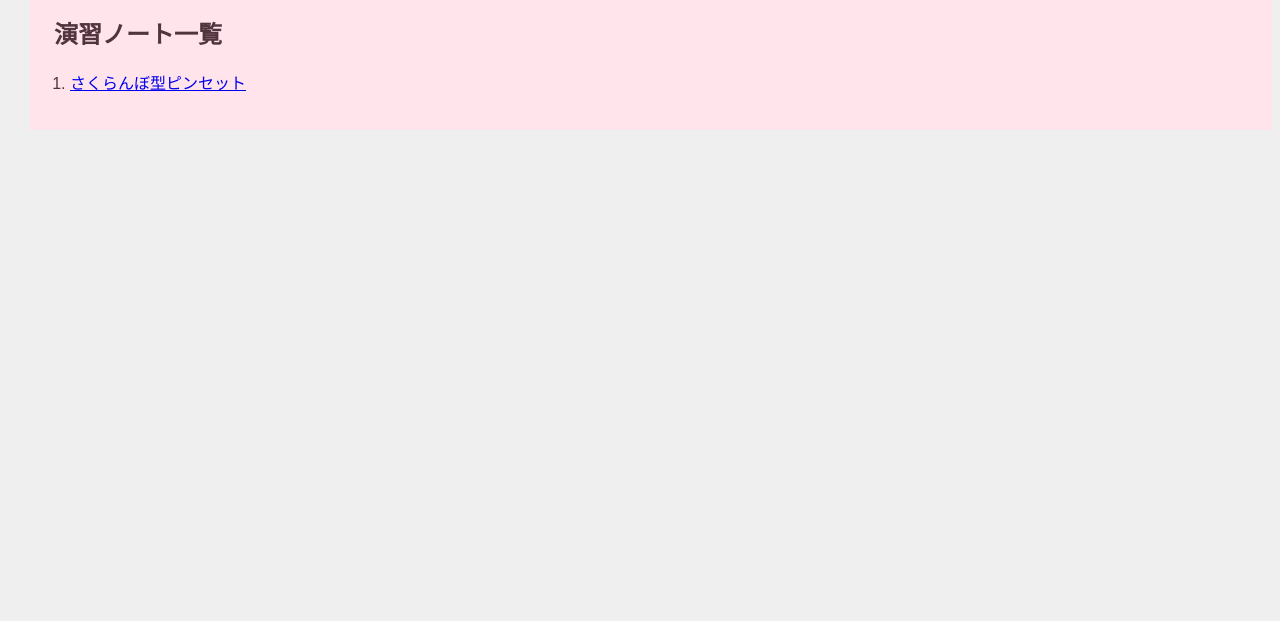
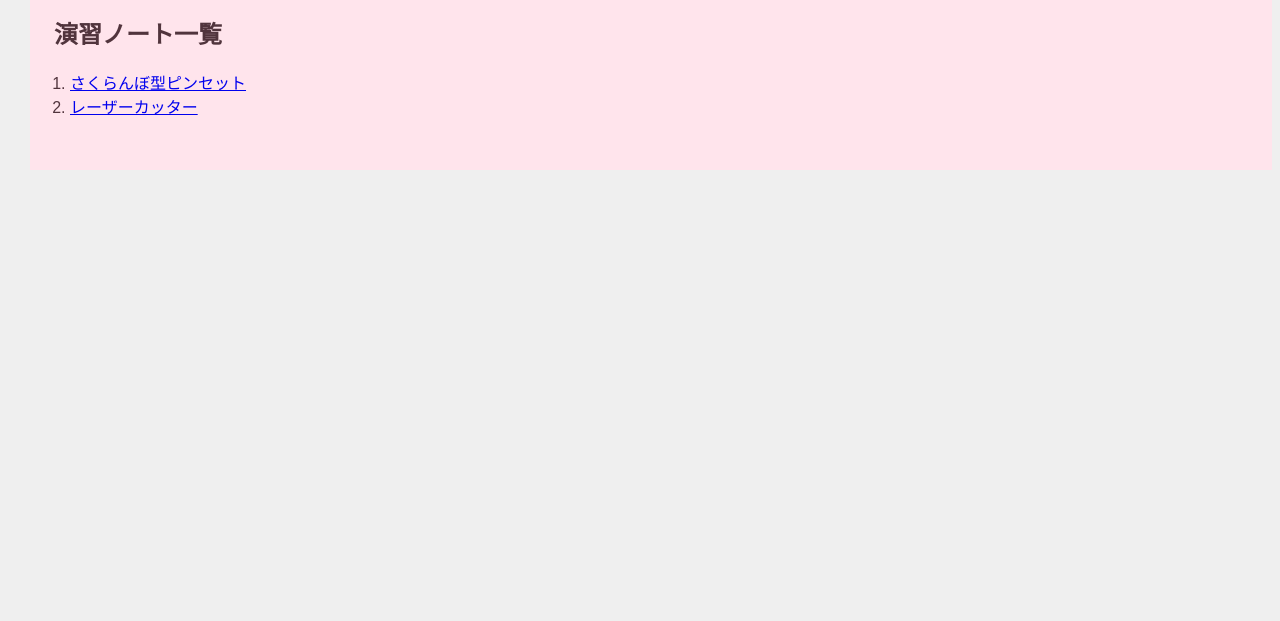
Before and after one commit to mei424/xbp, a plain HTML site: page digi_fab/index.html in a window 1280 px wide. Shown: the part 179-800 px from the top of the page. Drawn offline with Linux system fonts and the light colour scheme.

```diff
--- a/digi_fab/index.html
+++ b/digi_fab/index.html
@@ -14,7 +14,8 @@
     <h2>演習ノート一覧</h2>
      <ol>
         <li><a href="./1.html" target="_blank">さくらんぼ型ピンセット</a></li>
-     <ol>
+        <li><a href="./2.html" target="_blank">レーザーカッター</a></li>
+     </ol>
 
 
 
```
